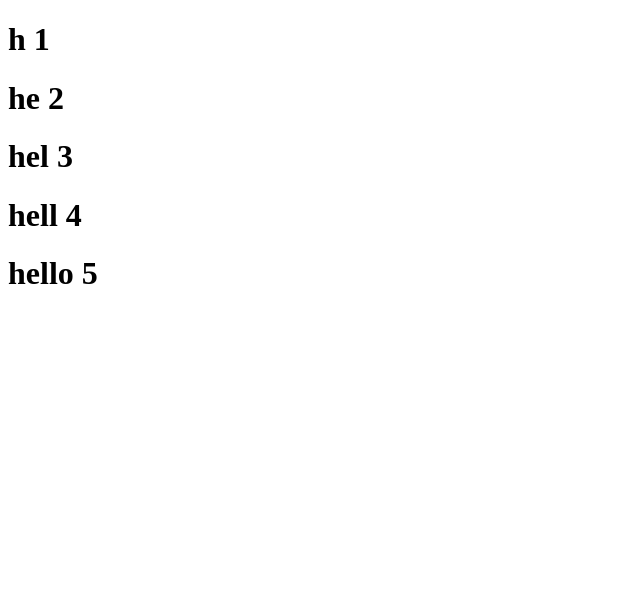
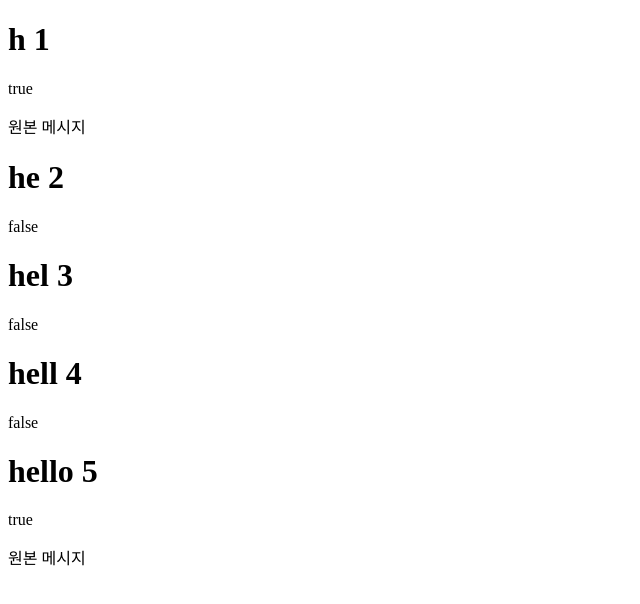
Before and after one commit to Dowap2/learning-vue, a Vue app: page / in a window 1280 px wide. Shown: the top 604 px of the page, without its empty margins (0-640 px from the left). Built offline with nearby package versions, Linux system fonts and the light colour scheme.

Commit message:
use v-bind

```diff
--- a/src/App.vue
+++ b/src/App.vue
@@ -1,10 +1,10 @@
 <template>
   <div id="app">
-    <HelloWorld msg="h" num="1" v-vind:seen="false" />
-    <HelloWorld msg="he" num="2" v-vind:seen="false" />
-    <HelloWorld msg="hel" num="3" v-vind:seen="false" />
-    <HelloWorld msg="hell" num="4" v-vind:seen="false" />
-    <HelloWorld msg="hello" num="5" v-vind:seen="true" />
+    <HelloWorld msg="h" num="1" v-bind:seen="true" />
+    <HelloWorld msg="he" num="2" v-bind:seen="false" />
+    <HelloWorld msg="hel" num="3" v-bind:seen="false" />
+    <HelloWorld msg="hell" num="4" v-bind:seen="false" />
+    <HelloWorld msg="hello" num="5" v-bind:seen="true" />
   </div>
 </template>
 
--- a/src/components/HelloWorld.vue
+++ b/src/components/HelloWorld.vue
@@ -1,7 +1,8 @@
 <template>
   <div class="hello">
     <h1>{{ msg }} {{ num }}</h1>
-    <p v-if="seen">원본 메시지{{ seen }}</p>
+    {{ seen }}
+    <p v-if="seen">원본 메시지</p>
   </div>
 </template>
 
```
